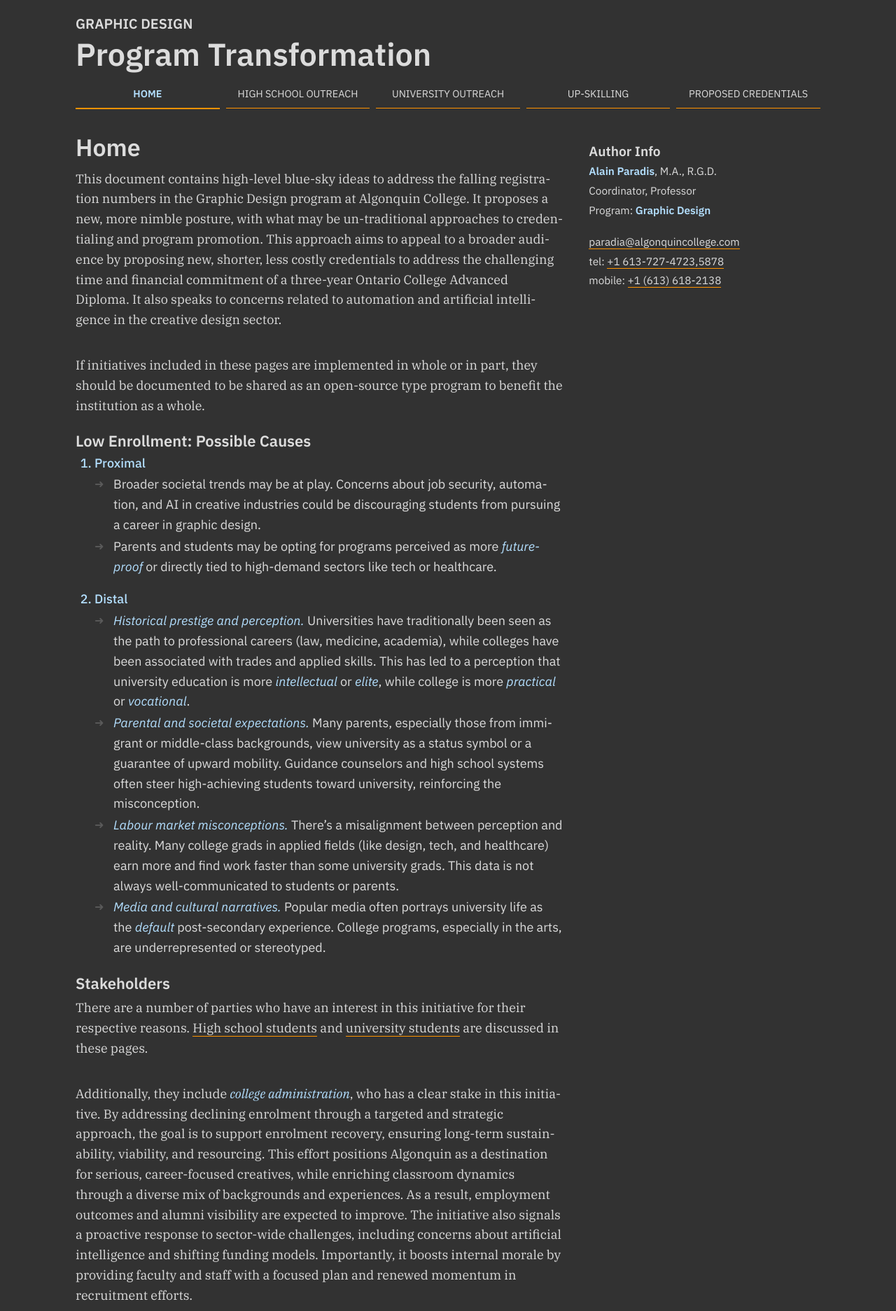
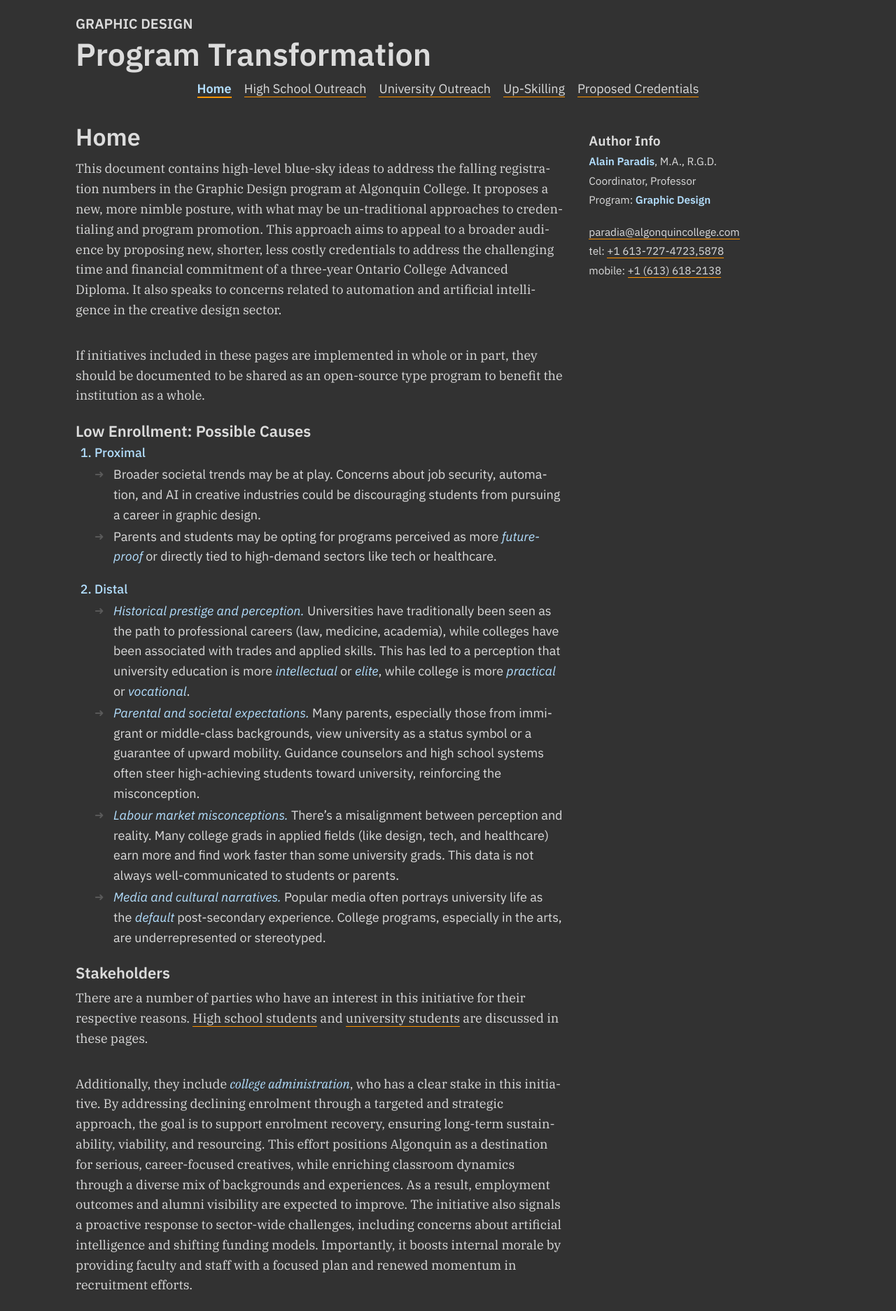
Before and after one commit to AlainParadis/program-transformation, a Jekyll site: the page built from index.md, in a window 1280 px wide. Shown: the top 1873 px of the page at 70% size. Built offline with Jekyll 4.4.1, drawn with Linux system fonts in a browser that asks for light colours.

Commit message:
Update styles.css

```diff
--- a/css/styles.css
+++ b/css/styles.css
@@ -200,6 +200,20 @@ p
 }
 
 .text-small { font-size: .8rem; }
+.text-center, a.text-center { text-align: center; }
+
+em
+{
+	font-style: italic;
+	color: var(--blue-light);
+}
+
+strong, bold, .bold
+{
+	font-weight: 600;
+	font-style: var(--font_style_normal);
+	color: var(--blue-light);
+}
 
 /* * * * * * * * * *  NAV LAYOUT * * * * * * * * */
 .nav-inner
@@ -217,18 +231,18 @@ nav ul
 	display: flex;
 	flex-wrap: wrap;
 	justify-content: center;
-	gap: 0.5rem;
+	gap: 1rem;
 }
 
 nav ul li
 {
 	text-align: center;
-	flex: 1 1 10rem;
+	flex: 0 1 auto;
 	border: 0;
 	border-bottom: 0;
 }
 
-nav ul li a
+.nav ul li a
 {
 	border-bottom: 1px solid var(--orange);
 	font-size: clamp(.8rem, 1vw, 1.25rem);
@@ -425,89 +439,6 @@ footer
 	padding: 1rem;
 }
 
-.alertBox
-{
-	border: 1px solid var(--orange);
-	padding: 0 1rem;
-	margin: 2rem;
-}
-
-.alertBox h3 { margin-top: .5rem; }
-.text-center, a.text-center { text-align: center; }
-
-.small-caps
-{
-	font-variant: small-caps;
-	font-weight: 500;
-}
-
-table
-{
-	font-family: "IBM Plex mono", sans-serif;
-	font-style: normal;
-	width: 100%;
-	table-layout: auto;
-	/* Columns adjust to content */
-	border-collapse: collapse;
-	/* Removes space between borders */
-	border-spacing: .25rem;
-	margin-bottom: 2rem;
-	margin-top: 2rem;
-}
-
-th, td
-{
-	padding: 2px;
-	text-align: left;
-}
-
-th
-{
-	font-weight: 600;
-	text-align: left;
-	font-style: normal;
-	padding: .25rem;
-	border-bottom: 2px solid grey;
-}
-
-td
-{
-	width: 33%;
-	border-bottom: 1px solid lightgrey;
-	word-wrap: break-word;
-}
-
-em
-{
-	font-style: italic;
-	color: var(--blue-light);
-}
-
-strong, bold, .bold
-{
-	font-weight: 600;
-	font-style: var(--font_style_normal);
-	color: var(--blue-light);
-}
-
-.copy-container
-{
-	position: relative;
-	border: 1px solid #ccc;
-	padding: 1em;
-	padding-top: 2.5rem;
-	margin-bottom: 2rem;
-}
-
-.copy-button
-{
-	position: absolute;
-	top: 1em;
-	right: 1em;
-	padding: 0.5em 1em;
-	cursor: pointer;
-}
-
 @media only screen and (min-width: 45rem)
 {
 	#container
```
